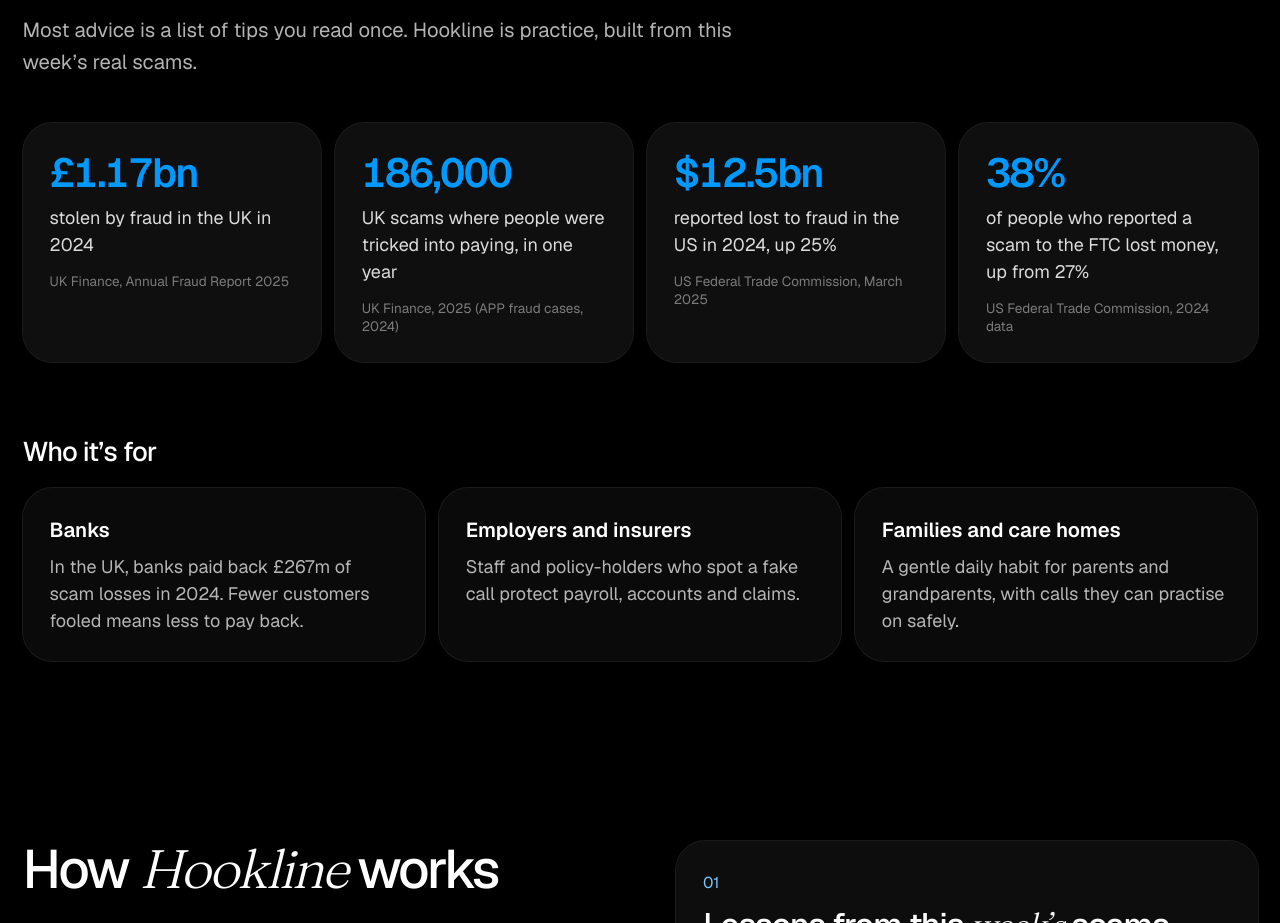
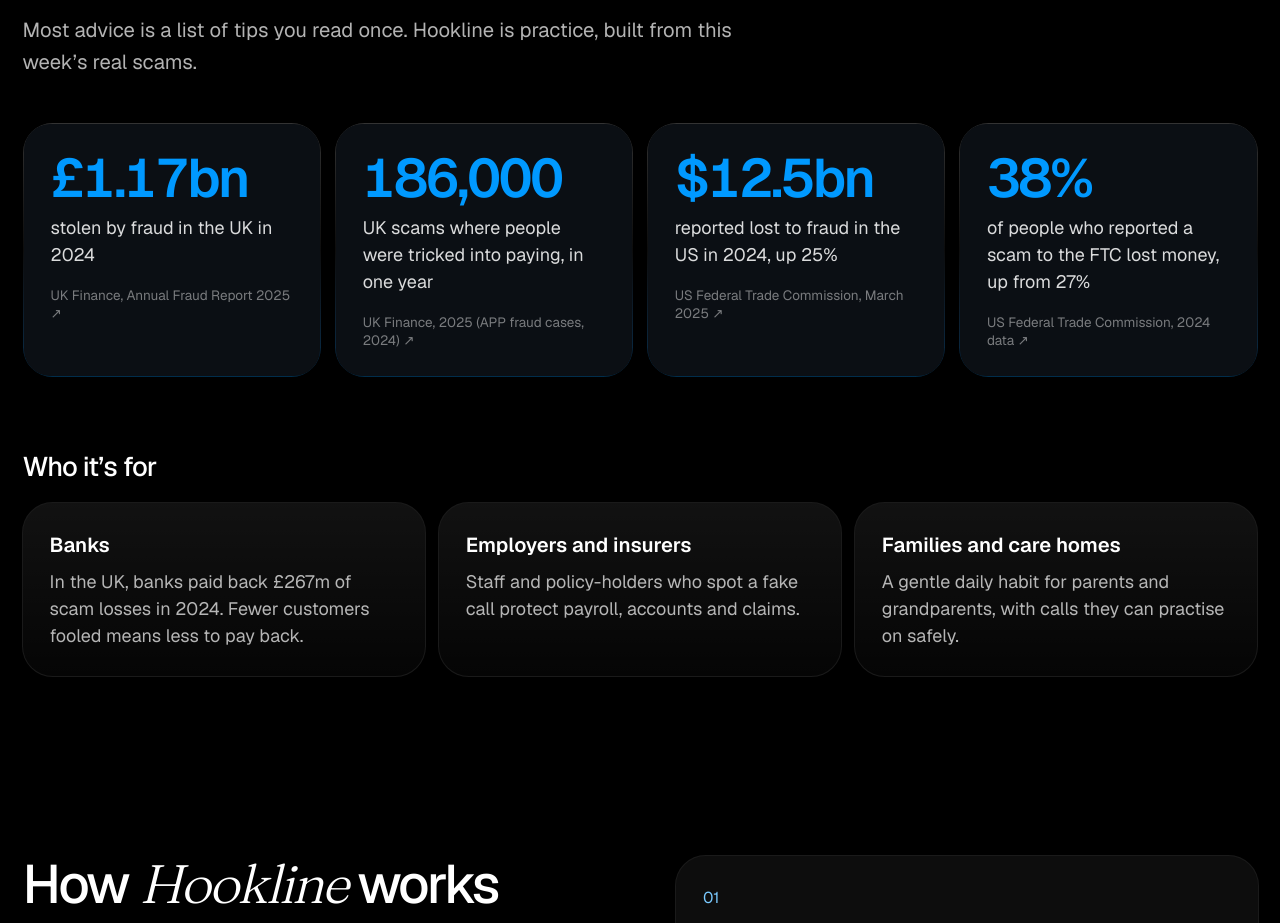
Before and after one commit to Ibad-10/HookLine, a Next.js app: page / in a window 1280 px wide. Shown: the part 940-1863 px from the top of the page. Built offline with nearby package versions, Linux system fonts and the light colour scheme; no server answers.

Commit message:
style: premium stat cards on the landing page (count-up figures, glowing border, pointer spotlight)

```diff
--- a/src/components/WhyItMatters.tsx
+++ b/src/components/WhyItMatters.tsx
@@ -1,6 +1,56 @@
 "use client";
 // The business case on the landing page: how big the problem is (sourced figures) and who pays.
-import { motion } from "motion/react";
+import { animate, motion, useInView, useReducedMotion } from "motion/react";
+import { useEffect, useRef, useState } from "react";
+
+// Counts up to a figure like "£1.17bn", "186,000", "$12.5bn" or "38%" once it scrolls into view.
+function CountUp({ value }: { value: string }) {
+  const m = value.match(/^([^\d]*)([\d,.]+)(.*)$/)!;
+  const [pre, num, post] = [m[1], m[2], m[3]];
+  const target = Number(num.replace(/,/g, ""));
+  const decimals = num.includes(".") ? num.split(".")[1].length : 0;
+  const ref = useRef<HTMLSpanElement>(null);
+  const seen = useInView(ref, { once: true, margin: "-40px" });
+  const still = useReducedMotion();
+  const [shown, setShown] = useState(still ? target : 0);
+  useEffect(() => {
+    if (!seen || still) return;
+    const c = animate(0, target, { duration: 1.4, ease: [0.22, 0.61, 0.36, 1], onUpdate: setShown });
+    return () => c.stop();
+  }, [seen, still, target]);
+  const text = shown.toLocaleString("en-GB", { minimumFractionDigits: decimals, maximumFractionDigits: decimals });
+  return <span ref={ref} aria-label={value}>{pre}{text}{post}</span>;
+}
+
+// A card with a soft glow that follows the pointer.
+function Spotlight({ children, href, i }: { children: React.ReactNode; href: string; i: number }) {
+  const ref = useRef<HTMLAnchorElement>(null);
+  const move = (e: React.PointerEvent) => {
+    const r = ref.current!.getBoundingClientRect();
+    ref.current!.style.setProperty("--x", `${e.clientX - r.left}px`);
+    ref.current!.style.setProperty("--y", `${e.clientY - r.top}px`);
+  };
+  return (
+    <motion.a
+      ref={ref}
+      href={href}
+      target="_blank"
+      rel="noreferrer"
+      onPointerMove={move}
+      initial={{ opacity: 0, y: 16 }}
+      whileInView={{ opacity: 1, y: 0 }}
+      viewport={{ once: true, margin: "-60px" }}
+      transition={{ delay: i * 0.07, duration: 0.5, ease: [0.22, 0.61, 0.36, 1] }}
+      className="group relative block overflow-hidden rounded-3xl bg-gradient-to-b from-white/20 via-white/5 to-[#0099ff]/30 p-px"
+    >
+      <span className="relative block h-full rounded-[calc(1.5rem-1px)] bg-[#0b0f14] p-6">
+        <span aria-hidden className="pointer-events-none absolute inset-0 rounded-[inherit] opacity-0 transition-opacity duration-300 group-hover:opacity-100"
+          style={{ background: "radial-gradient(240px circle at var(--x, 50%) var(--y, 0%), rgba(0,153,255,0.18), transparent 70%)" }} />
+        <span className="relative block">{children}</span>
+      </span>
+    </motion.a>
+  );
+}
 
 const STATS = [
   { value: "£1.17bn", label: "stolen by fraud in the UK in 2024", source: "UK Finance, Annual Fraud Report 2025", href: "https://www.ukfinance.org.uk/policy-and-guidance/reports-and-publications/annual-fraud-report-2025" },
@@ -25,28 +75,18 @@
 
       <div className="mt-10 grid gap-3 sm:grid-cols-2 lg:grid-cols-4">
         {STATS.map((s, i) => (
-          <motion.a
-            key={s.value}
-            href={s.href}
-            target="_blank"
-            rel="noreferrer"
-            initial={{ opacity: 0, y: 16 }}
-            whileInView={{ opacity: 1, y: 0 }}
-            viewport={{ once: true, margin: "-60px" }}
-            transition={{ delay: i * 0.07, duration: 0.5, ease: [0.22, 0.61, 0.36, 1] }}
-            className="lift block rounded-3xl bg-white/[0.06] p-6 ring-1 ring-white/10 hover:bg-white/[0.09]"
-          >
-            <p className="text-4xl font-semibold tracking-[-0.04em] text-glow tabular-nums">{s.value}</p>
-            <p className="mt-2 text-white/85">{s.label}</p>
-            <p className="mt-3 text-xs text-white/45">{s.source}</p>
-          </motion.a>
+          <Spotlight key={s.value} href={s.href} i={i}>
+            <span className="block text-4xl font-semibold tracking-[-0.04em] text-glow tabular-nums sm:text-5xl"><CountUp value={s.value} /></span>
+            <span className="mt-2 block text-white/85">{s.label}</span>
+            <span className="mt-4 inline-flex items-center gap-1 text-xs text-white/45 group-hover:text-white/70">{s.source} ↗</span>
+          </Spotlight>
         ))}
       </div>
 
       <h3 className="mt-16 text-2xl font-medium tracking-[-0.03em]">Who it&rsquo;s for</h3>
       <ul className="mt-4 grid gap-3 md:grid-cols-3">
         {WHO.map((w) => (
-          <li key={w.who} className="rounded-3xl bg-white/[0.04] p-6 ring-1 ring-white/10">
+          <li key={w.who} className="lift rounded-3xl bg-gradient-to-b from-white/[0.07] to-white/[0.02] p-6 ring-1 ring-white/10">
             <p className="text-lg font-semibold">{w.who}</p>
             <p className="mt-1.5 text-white/70">{w.why}</p>
           </li>
```
